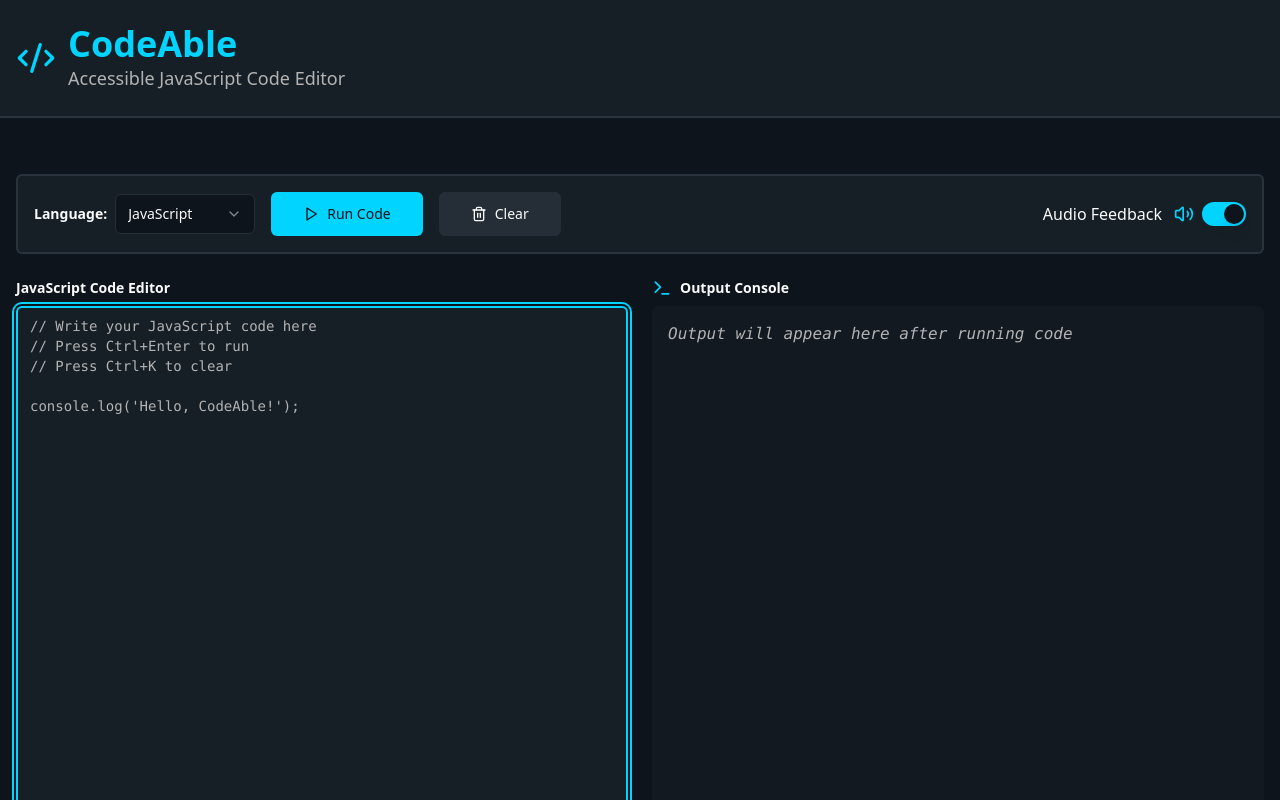
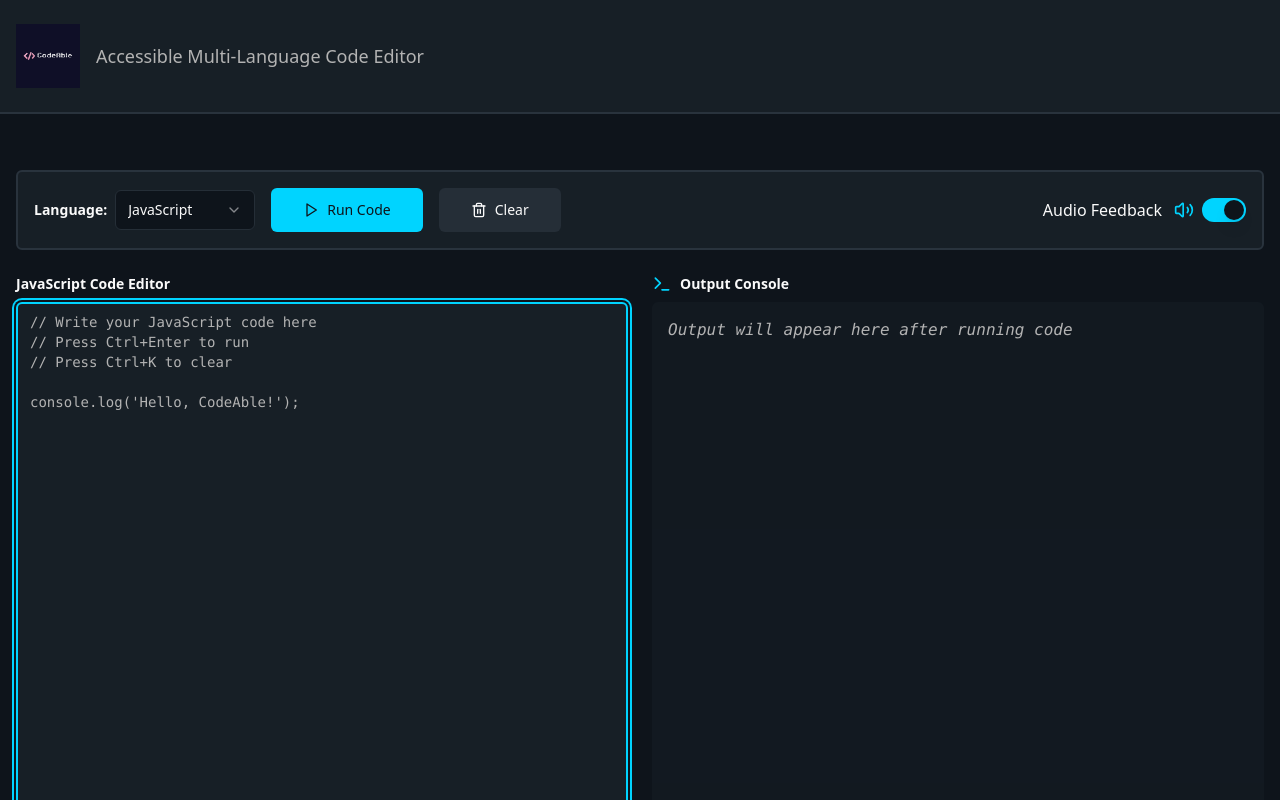
Before and after one commit to kavya5cloud/CodeAble, a React (Vite) app: page / in a window 1280 px wide. Shown: the top 800 px of the page. Built offline with nearby package versions, Linux system fonts and the light colour scheme.

Commit message:
Add logo and favicon

```diff
--- a/index.html
+++ b/index.html
@@ -3,6 +3,7 @@
   <head>
     <meta charset="UTF-8" />
     <meta name="viewport" content="width=device-width, initial-scale=1.0" />
+    <link rel="icon" href="/favicon.png" type="image/png" />
     <script src="https://cdn.jsdelivr.net/pyodide/v0.26.4/full/pyodide.js"></script>
     <title>CodeAble - Accessible Multi-Language Code Editor</title>
     <meta name="description" content="CodeAble is a fully accessible browser-based code editor supporting JavaScript, Python, and HTML/CSS. Designed for visually impaired users with text-to-speech, keyboard navigation, and high-contrast interface." />
--- a/src/pages/Index.tsx
+++ b/src/pages/Index.tsx
@@ -4,7 +4,7 @@ import { OutputConsole } from "@/components/OutputConsole";
 import { ControlPanel } from "@/components/ControlPanel";
 import { useTextToSpeech } from "@/hooks/useTextToSpeech";
 import { toast } from "sonner";
-import { Code2 } from "lucide-react";
+import codeableLogo from "@/assets/codeable-logo.png";
 
 const Index = () => {
   const [code, setCode] = useState("");
@@ -155,14 +155,18 @@ sys.stdout = StringIO()
       {/* Header */}
       <header className="border-b-2 border-border bg-card">
         <div className="container mx-auto px-4 py-6">
-          <div className="flex items-center gap-3">
-            <Code2 className="h-10 w-10 text-primary" aria-hidden="true" />
+          <div className="flex items-center gap-4">
+            <img
+              src={codeableLogo}
+              alt="CodeAble Logo"
+              className="h-16 w-auto"
+            />
             <div>
-              <h1 className="text-4xl font-bold text-primary">
+              <h1 className="sr-only">
                 CodeAble
               </h1>
               <p className="text-muted-foreground text-lg">
-                Accessible JavaScript Code Editor
+                Accessible Multi-Language Code Editor
               </p>
             </div>
           </div>
```
Also changed, not shown: public/favicon.png (added), src/assets/codeable-logo.png (added).
